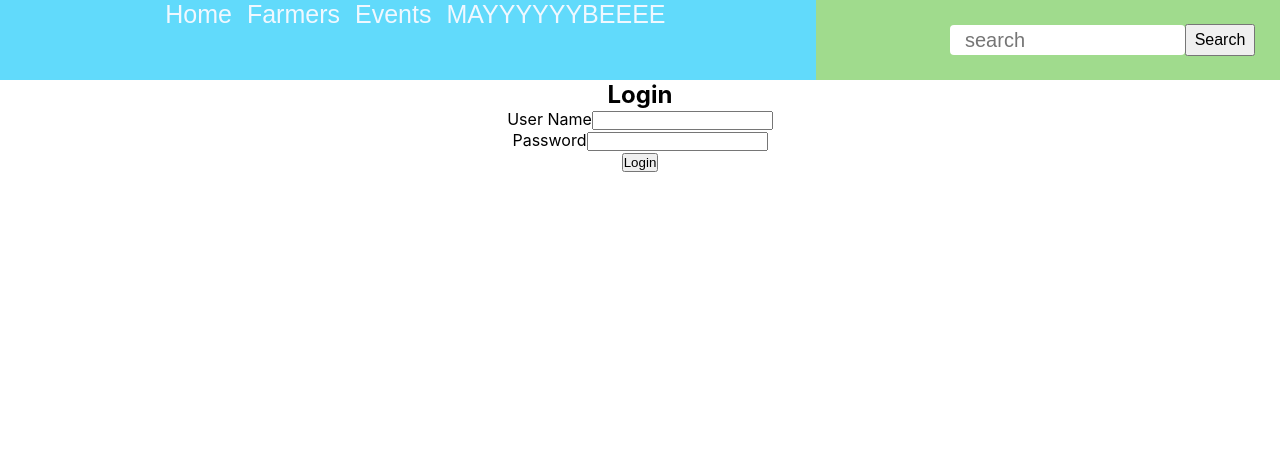
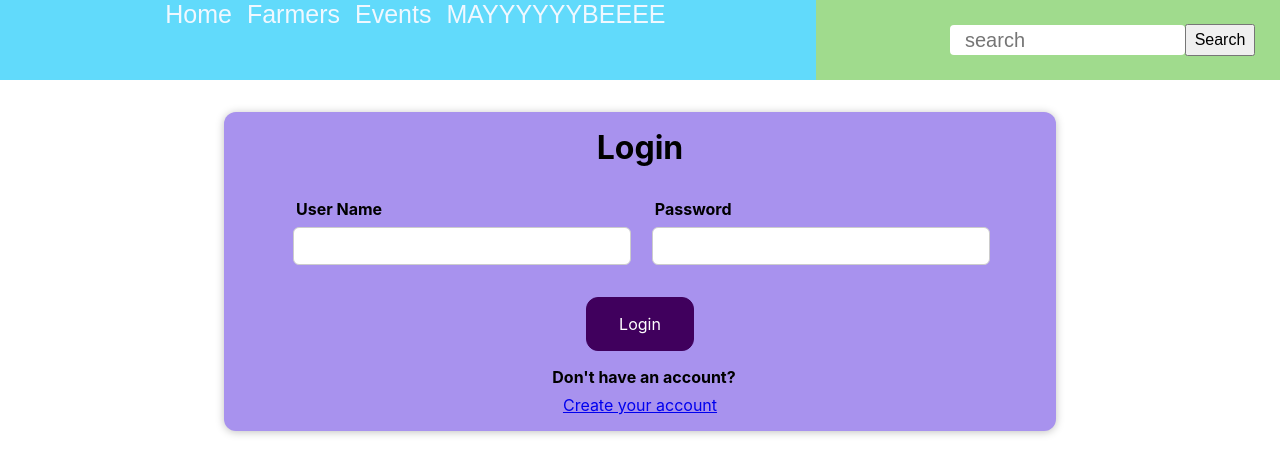
Before and after one commit to bethel-school-of-technology/team-gigasowers-frontend, a React (Create React App) app in the folder veggie-tender/: page /users/login in a window 1280 px wide. Shown: the top 474 px of the page. Built offline with nearby package versions, Linux system fonts and the light colour scheme.

Commit message:
Added Login Form response code mgmt and added styling

```diff
--- /dev/null
+++ b/veggie-tender/src/components/LoginForm.css
@@ -0,0 +1,76 @@
+
+  .login-shell {
+    background-color: #a892ee;
+    padding: 1rem;
+    margin: 2rem auto;
+    width: 50rem;
+    max-width: 95%;
+    border-radius: 12px;
+    text-align: center;
+    box-shadow: 0 1px 8px rgba(0, 0, 0, 0.25);
+  }
+
+
+.login__controls {
+    display: flex;
+    flex-wrap: wrap;
+    gap: 1rem;
+    margin-bottom: 1rem;
+    margin-left: 3rem;
+    margin-top: 2rem;
+    text-align: left;
+  }
+
+  .login__control label {
+    font-weight: bold;
+    margin-bottom: 0.5rem;
+    margin-left: 0.5rem;
+    display: block;
+  }
+
+  .login__control input {
+    font: inherit;
+    padding: .5rem;
+    border-radius: 6px;
+    border: 1px solid #ccc;
+    width: 20rem;
+    max-width: 100%;
+    text-align: left;
+    margin-left: 0.3rem;
+  }
+
+  .login__actions {
+    text-align: center;
+  }
+
+
+
+  .login-shell button {
+    font: inherit;
+    cursor: pointer;
+    padding: 1rem 2rem;
+    border: 1px solid #40005d;
+    background-color: #40005d;
+    color: white;
+    border-radius: 12px;
+    /* margin-right: 1rem; */
+    margin-top: 1rem;
+    margin-bottom: 1rem;
+  }
+
+  .login-shell button:hover,
+  .login-shell button:active {
+    background-color: #510674;
+    border-color: #510674;
+  }
+
+  .login-shell button.alternative {
+    color: #220131;
+    border-color: transparent;
+    background-color: transparent;
+  }
+
+  .login-shell button.alternative:hover,
+  .login-shell button.alternative:active {
+    background-color: #ddb3f8;
+  }
--- a/veggie-tender/src/components/LoginForm.js
+++ b/veggie-tender/src/components/LoginForm.js
@@ -1,20 +1,41 @@
 
 import React, { useState } from 'react';
 import axios from "axios";
-
-//import './LoginForm.css';
-
-
+import { Link, useHistory } from 'react-router-dom';
+import ErrorMessage from '../services/ErrorMessage';
+import './LoginForm.css';
 
 
 
 const LoginForm = () => {
 
+    let history = useHistory();  //Used to track page route history
+
     //set state for entered credentials
     const [enteredUserName, setUserName] = useState('');
     const [enteredPassword, setPassword] = useState('');
+    const [showError, setShowError] = useState(false);
+    const [errCode, setErrorCode] = useState('');
 
 
+    //Error Code Handler
+    const errorCodeHandler = (errMsg) => {
+        setShowError(true);
+
+        let errNumb = errMsg.match(/\d/g).join("");  //extracts the error code out of the error msg
+        switch (errNumb) {
+            case '403':
+                setErrorCode('403');
+                break;
+            case '404':
+                //console.log("case 404 hit");
+                setErrorCode('404');
+                break;
+            default:
+                setErrorCode('400');
+        }
+
+    };
 
 
     //handlers for each input field on the form
@@ -34,18 +55,26 @@ const LoginForm = () => {
             userName: enteredUserName,
             userPass: enteredPassword
         };
-        console.log(`Login userName from Form: ${loginData.userName}`);
-        console.log(`Login password from Form: ${loginData.userPass}`);
+
 
         //post to login in API to get user
         axios.post('http://localhost:5000/api/users/login', {
             loginData
         })
             .then(function (response) {
-            console.log(response);
+                console.log(response.status);
+                if (response.status >= 200 && response.status < 300) {
+                    console.log("redirecting push to home page");
+                    history.push('/', { userName: response.data.userName });
+                } else {
+                    setShowError = true;
+                    setErrorCode = response.status;
+                    console.log(`error response received: ${response.status} `);
+                }
+
             })
             .catch(function (error) {
-            console.log(error);
+                errorCodeHandler(error.message);
             });
 
 
@@ -55,21 +84,28 @@ const LoginForm = () => {
 
     return (
         <form onSubmit={submitHandler}>
-            <div className=''>
-                <h2>Login</h2>
-                <div className=''>
+            <div className='login-shell'>
+                <div >
+                    <h1>Login</h1>
+                    <div className='login__controls'>
+                        <div className='login__control'>
                             <label>User Name</label>
                             <input type='text' value={enteredUserName} onChange={usernameChangeHandler} />
                         </div>
-
-                <div className=''>
+                        <div className='login__control'>
                             <label>Password</label>
-                    <input type='text' value={enteredPassword} onChange={passwordChangeHandler} />
+                            <input type='password' value={enteredPassword} onChange={passwordChangeHandler} />
                         </div>
                     </div>
-
-            <div className="">
+                </div>
+                <div className="login__actions">
                     <button type='submit'>Login</button>
+                    {showError ? <ErrorMessage errorCode={errCode} /> : null}
+                </div>
+                <div className='login__control'>
+                    <label>Don't have an account?</label>
+                    <Link to="/users/register">Create your account</Link>
+                </div>
             </div>
         </form>
     )
--- a/veggie-tender/src/pages/UserReg.js
+++ b/veggie-tender/src/pages/UserReg.js
@@ -1,9 +1,10 @@
 import React from 'react'
+import UserRegisterForm from '../components/UserRegisterForm';
 
 export default function UserReg() {
     return (
         <div>
-
+            <UserRegisterForm />
         </div>
     )
 }
--- /dev/null
+++ b/veggie-tender/src/services/ErrorMessage.css
@@ -0,0 +1,4 @@
+.errMsg {
+    color: red;
+    font-size: large;
+}
--- /dev/null
+++ b/veggie-tender/src/services/ErrorMessage.js
@@ -0,0 +1,17 @@
+import React from 'react'
+import './ErrorMessage.css';
+
+const ErrorMessage = (props) => {
+
+    switch (props.errorCode) {
+        case '403':
+            return <div className="errMsg">User account deleted or forbidden; please talk to your administrator</div>
+        case '404':
+            return <div className="errMsg">Invalid User Name or Password</div>
+        default:
+            return <div className="errMsg">Error, please try again.</div>
+    }
+
+}
+
+export default ErrorMessage;
```
Lines whose indentation alone changed are shown as unchanged.
